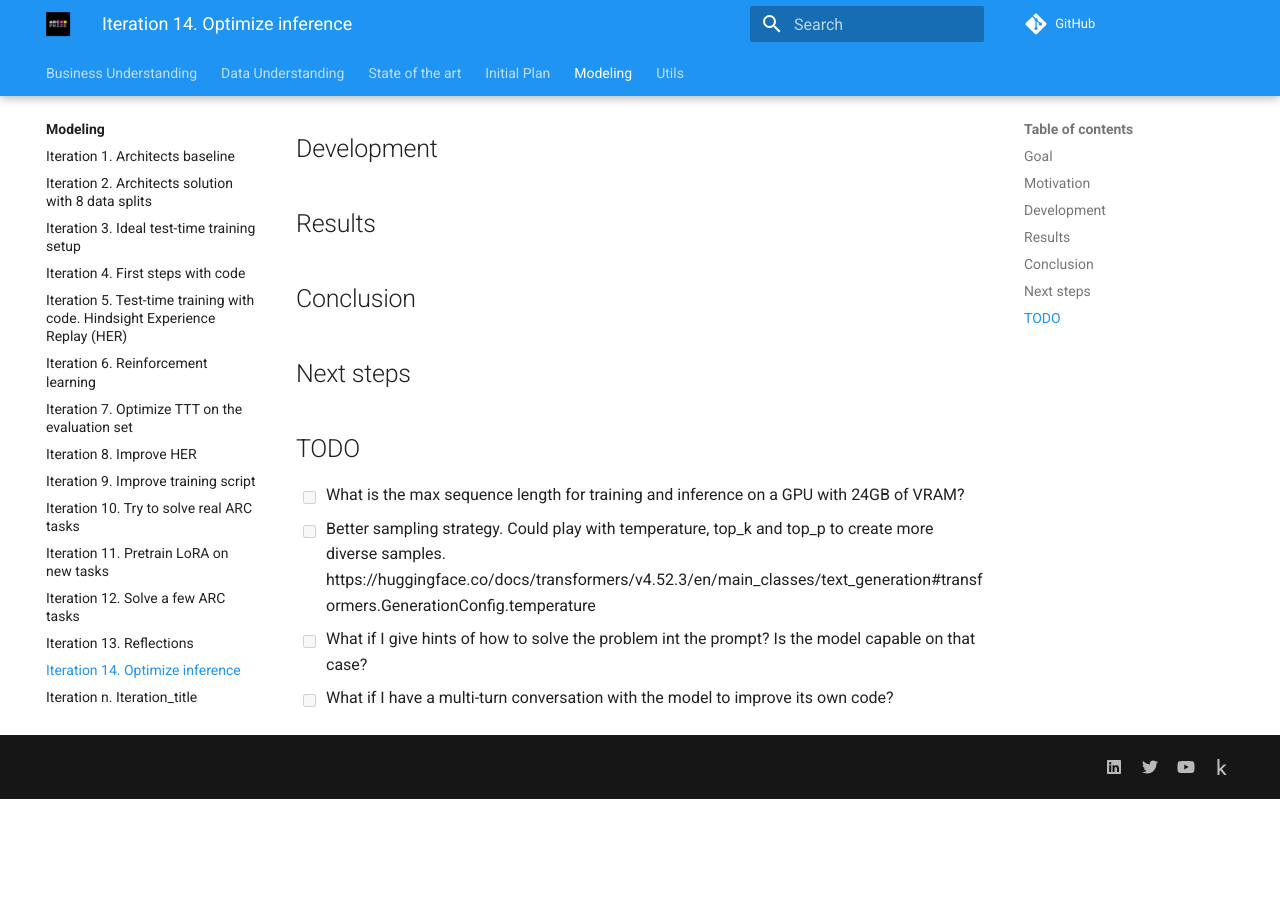
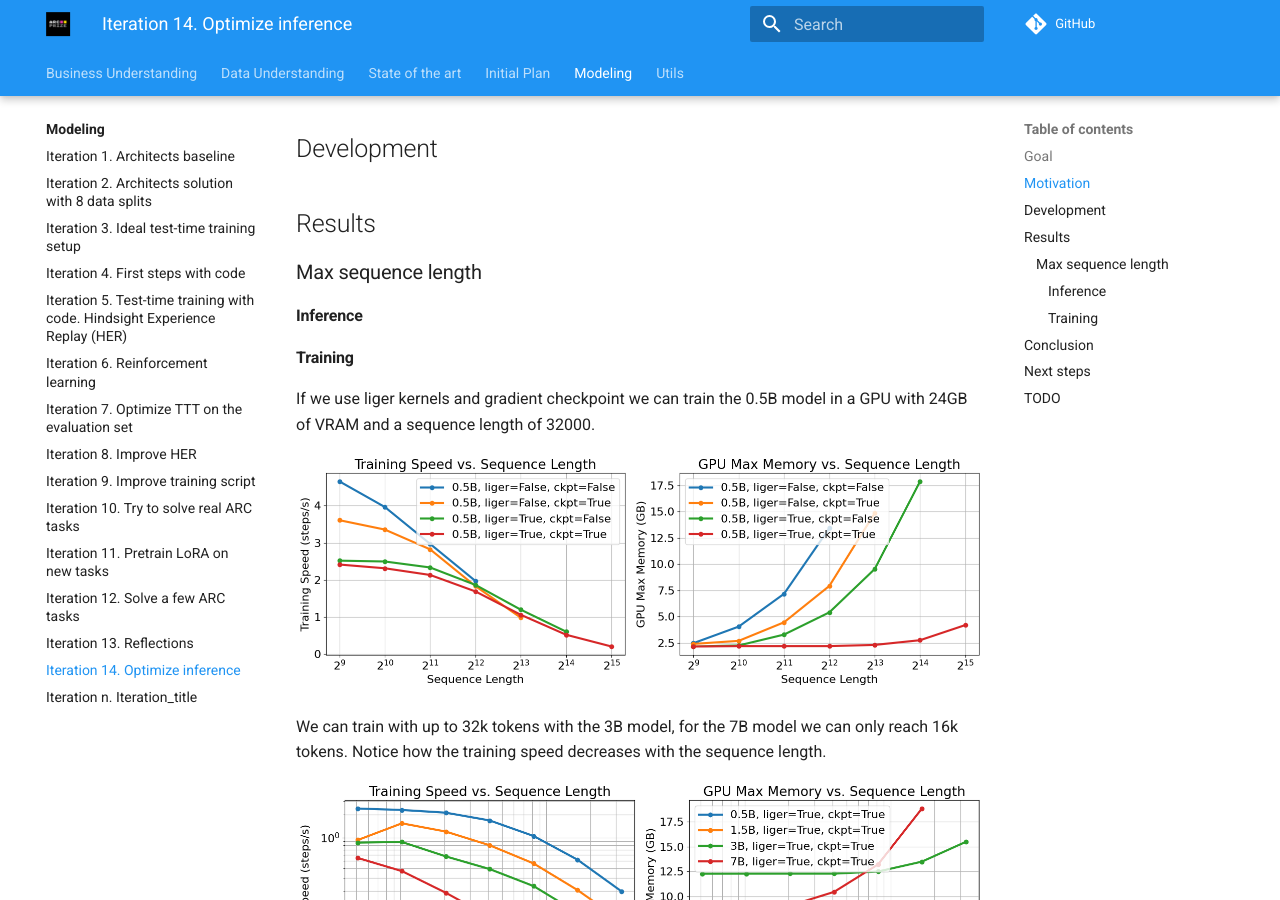
Before and after one commit to ironbar/arc25, an MkDocs documentation site: the page built from docs/modeling/Iteration_14_optimize_inference.md, in a window 1280 px wide and 900 px high, scrolled down 472 px. Built offline with MkDocs 1.6.1 and Material for MkDocs 9.7.7, drawn with Linux system fonts in a browser that asks for light colours; comment, search, counter and statistics services are not loaded; before the commit the page ends 1271 px from its top, so only the background shows below that.

Commit message:
added training results

```diff
--- a/docs/modeling/Iteration_14_optimize_inference.md
+++ b/docs/modeling/Iteration_14_optimize_inference.md
@@ -26,6 +26,22 @@ without redesigning the training and the strategy.
 
 ## Results
 
+### Max sequence length
+
+#### Inference
+
+#### Training
+
+If we use liger kernels and gradient checkpoint we can train the 0.5B model in a GPU with 24GB of VRAM
+and a sequence length of 32000.
+
+![alt text](res/1751035022370_image.png)
+
+We can train with up to 32k tokens with the 3B model, for the 7B model we can only reach 16k tokens.
+Notice how the training speed decreases with the sequence length.
+
+![alt text](res/1751035076528_image.png)
+
 ## Conclusion
 
 ## Next steps
```
Also changed, not shown: docs/modeling/res/1751035022370_image.png (added), docs/modeling/res/1751035076528_image.png (added), 1 other file.
